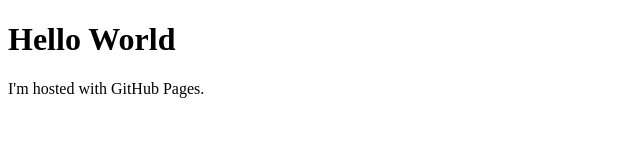
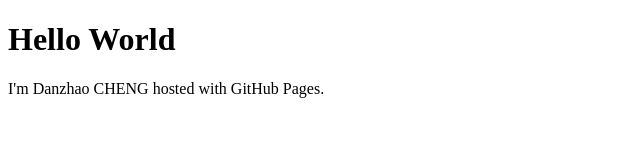
Before and after one commit to DanzhaoCHENG/danzhaocheng.github.io, a plain HTML site: page index.html in a window 1280 px wide. Shown: the whole page, without its empty margins (0-640 px from the left). Drawn offline with Linux system fonts and the light colour scheme.

Commit message:
add Danzhao

```diff
--- a/index.html
+++ b/index.html
@@ -2,6 +2,6 @@
 <html>
 <body>
 <h1>Hello World</h1>
-<p>I'm hosted with GitHub Pages.</p>
+<p>I'm Danzhao CHENG hosted with GitHub Pages.</p>
 </body>
 </html>
```
